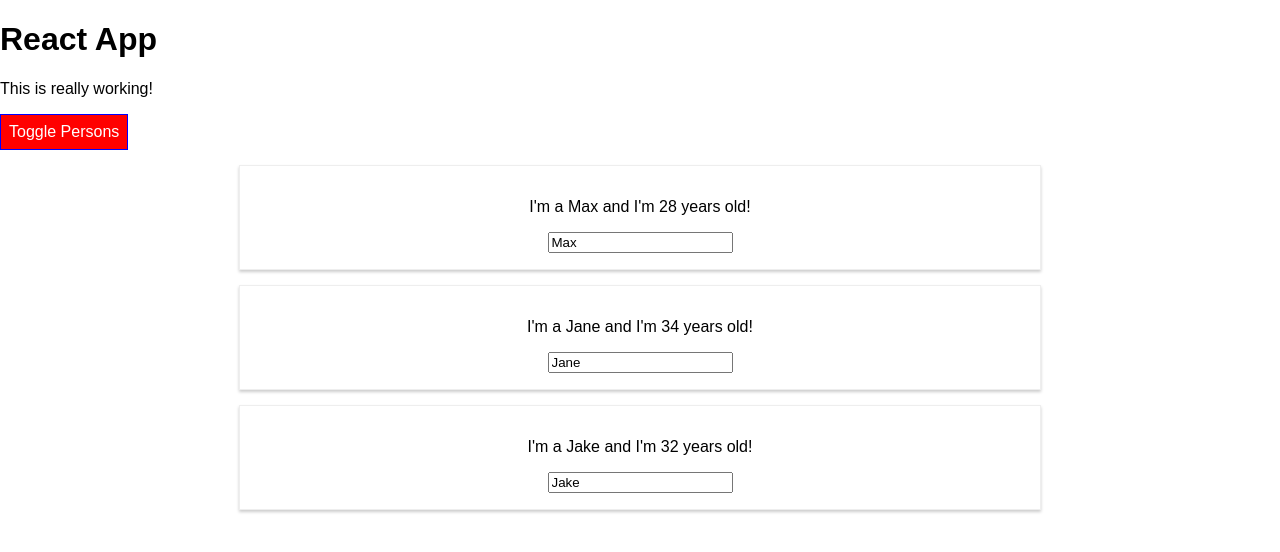
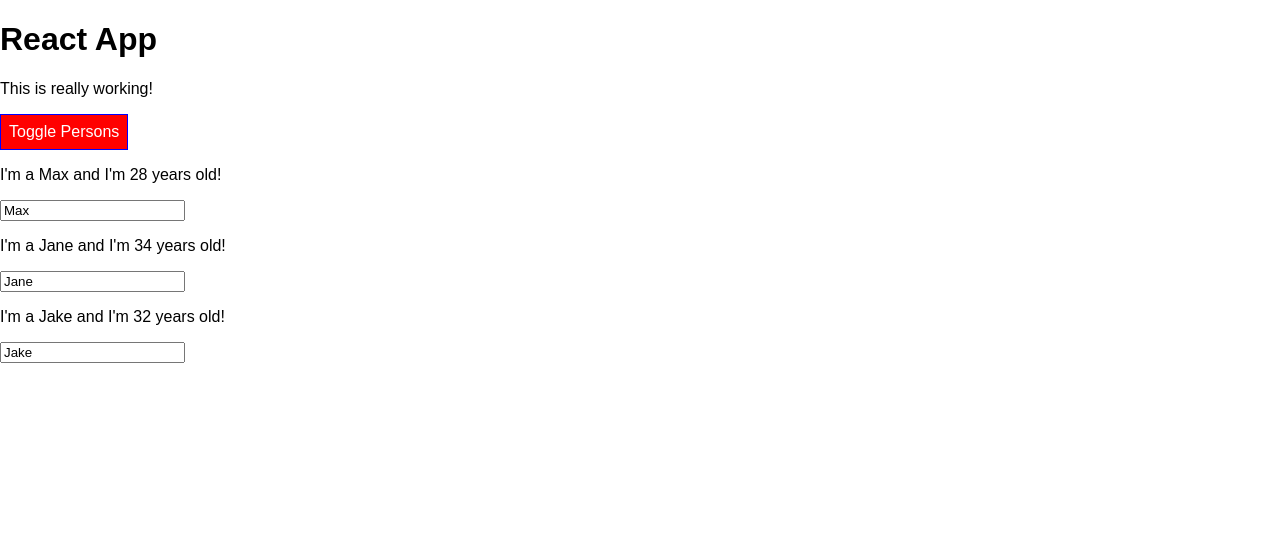
Before and after one commit to pchelka84/react-app-list-of-people, a React app: page / in a window 1280 px wide. Both pictures are taken after a click on the button "Toggle Persons". Shown: the top 552 px of the page. Built offline with nearby package versions, Linux system fonts and the light colour scheme.

Commit message:
Editing Person's styling to CSS Modules

```diff
--- a/src/Person/Person.js
+++ b/src/Person/Person.js
@@ -1,9 +1,10 @@
 import React from "react";
 import "./Person.css";
+import classes from "./Person.css";
 
 const person = props => {
   return (
-    <div className="Person">
+    <div className={classes.Person}>
       <p onClick={props.click}>
         I'm a {props.name} and I'm {props.age} years old!
       </p>
```
